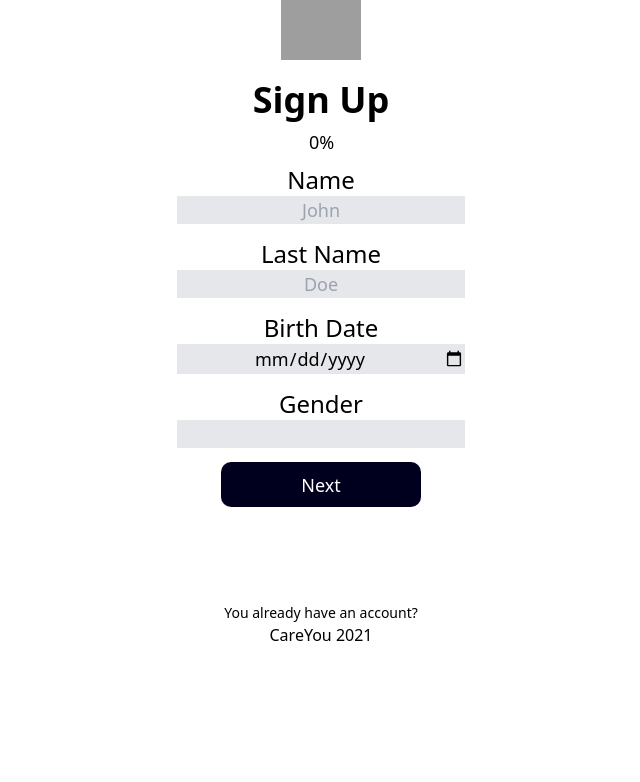
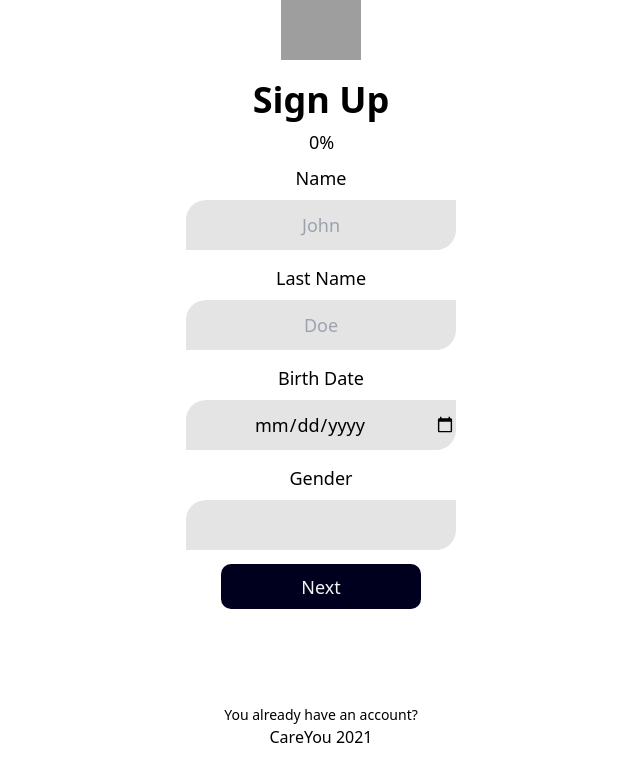
Before and after one commit to sntwandy/CareYou-WebClient, a Next.js app: page /SingUp in a window 1280 px wide. Shown: the top 782 px of the page, without its empty margins (319-959 px from the left). Built offline with nearby package versions, Linux system fonts and the light colour scheme; grey boxes are pictures that could not be loaded.

Commit message:
Inputs and Buttons components standard, are ready

```diff
--- a/components/Buttons/PrimaryButton.tsx
+++ b/components/Buttons/PrimaryButton.tsx
@@ -12,13 +12,13 @@ interface IProps {
 }
 
 const input: FC<IProps> = (props: IProps) => {
-  const colorClasses = () => (inverted ? 'bg-white text-black border-button border-primary' : 'bg-primary text-white');
+  const colorClasses = () => (inverted ? 'bg-secondary text-primary hover:text-secondaryButtonHover border-button border-primary' : 'bg-primary text-secondary hover:text-primaryButtonHover');
   const { label, onClick, disabled = false, inverted = false } = props;
 
   return (
     <input
-      className={`w-button h-button ${colorClasses()} hover:text-gray-700 text-lg font-normal rounded-button focus:ring-opacity-50 focus:outline-none`}
-      type="button"
+      className={`w-primaryButton h-primaryButton ${colorClasses()} text-lg font-normal rounded-button focus:outline-none`}
+      type={'button'}
       value={label}
       disabled={disabled}
       onClick={() => onClick()}
--- a/components/Inputs/PrimaryInput.tsx
+++ b/components/Inputs/PrimaryInput.tsx
@@ -18,12 +18,12 @@ const Input: FC<InputProps> = (props: InputProps) => {
   const { label, type = 'text', placeholder, onChange, value, required = false, disabled = false } = props;
 
   return (
-    <div className="flex items-center justify-center flex-col mb-3.5">
-      <label htmlFor="" className="text-2xl font-thin">
+    <div className={'flex items-center justify-center flex-col mb-3.5'}>
+      <label htmlFor="" className={'text-lg font-normal mb-2'}>
         {label}
       </label>
       <input
-        className="w-72 h-12 text-lg text-center rounded-tl-3xl rounded-br-3xl outline-none bg-gray-200 focus:ring-2 focus:ring-black"
+        className={'w-primaryInput h-primaryInput text-lg text-center rounded-tl-input rounded-br-input outline-none bg-tertiary focus:ring-2 focus:ring-black'}
         type={type}
         placeholder={placeholder}
         value={value}
--- a/package.json
+++ b/package.json
@@ -25,8 +25,6 @@
     "eslint-plugin-prettier": "^3.3.1",
     "eslint-plugin-react": "^7.22.0",
     "husky": "^5.0.9",
-    "postcss": "^8.2.6",
-    "postcss-loader": "^5.0.0",
     "prettier": "^2.2.1",
     "pretty-quick": "^3.1.0",
     "typescript": "^4.1.5"
--- a/tailwind.config.js
+++ b/tailwind.config.js
@@ -2,8 +2,8 @@ module.exports = {
   theme: {
     extend: {
       width: {
-        'button': '12.5rem',
-        '2/7': '28.5714286%',
+        'primaryButton': '12.5rem',
+        'primaryInput': '16.875rem',
         '3/7': '42.8571429%',
         '4/7': '57.1428571%',
         '5/7': '71.4285714%',
@@ -11,20 +11,20 @@ module.exports = {
       }
     },
     height: {
-      button: '2.8125rem',
-      md: '16px',
+      primaryButton: '2.8125rem',
+      primaryInput: '3.125rem',
       lg: '24px',
       xl: '48px',
     },
     backgroundColor: theme => ({
       ...theme('colors'),
       'primary': '#00001e',
-      'secondary': '#ffed4a',
-      'danger': '#e3342f',
+      'secondary': '#F4F4F4',
+      'tertiary': '#E4E4E4',
     }),
     borderRadius: {
       'button': '0.625rem',
-      'sm': '0.125rem',
+      'input': '1.25rem',
       DEFAULT: '0.25rem',
       DEFAULT: '4px',
       'md': '0.375rem',
@@ -39,6 +39,13 @@ module.exports = {
       'secondary': '#ffed4a',
       'danger': '#e3342f',
     }),
+    textColor: theme => theme('colors'),
+      textColor: {
+        'primary': '#000000',
+        'secondary': '#F4F4F4',
+        'primaryButtonHover': '#BABABA',
+        'secondaryButtonHover': '#343434',
+    },
     borderWidth: {
       DEFAULT: '1px',
         'button': '2px',
```
Also changed, not shown: 2 other files (tests, documents, lock files or other folders).
